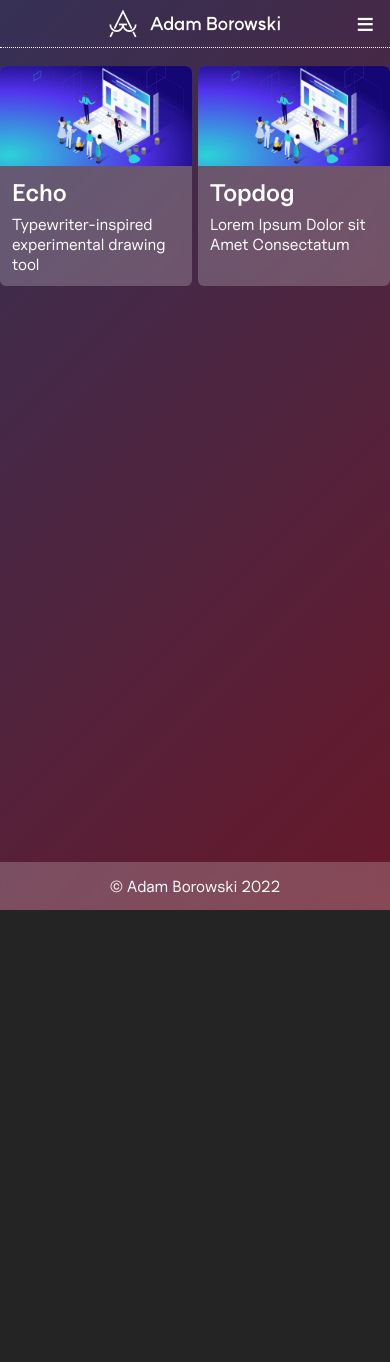
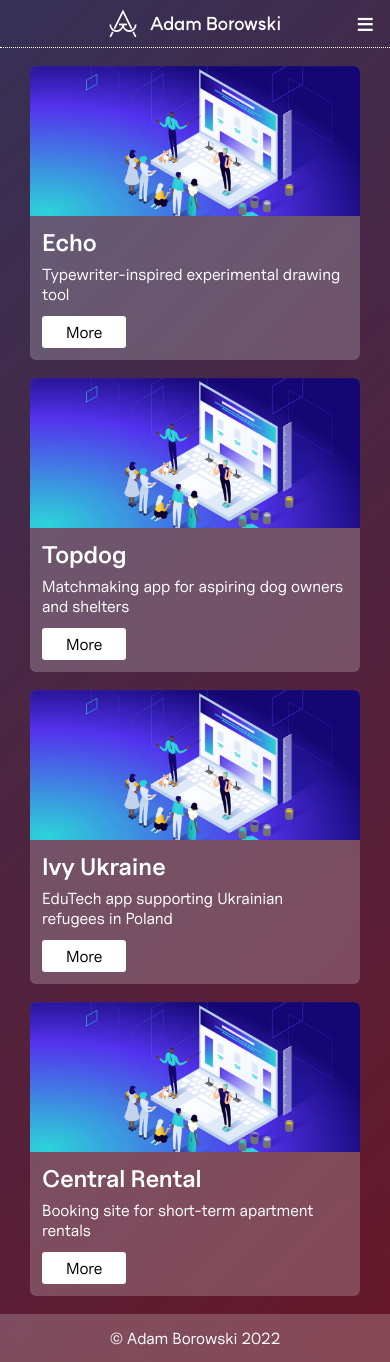
Before and after one commit to Adborowski/personal-site, a React (Vite) app: page /projects in a window 390 px wide. Before the commit the page ends 910 px from the top, so only its background shows below. Built offline with nearby package versions, Linux system fonts and the light colour scheme.

Commit message:
Corrected styling for footer eliminating some 100vh

```diff
--- a/src/App.module.css
+++ b/src/App.module.css
@@ -74,7 +74,6 @@ h2 {
 :global(.main) {
   max-width: 500px;
   margin: auto;
-  height: 100vh;
   position: relative;
 }
 
@@ -84,8 +83,9 @@ section h1 {
 }
 
 @media screen and (max-width: 500px) {
-  .home {
-    padding: 0px 18px;
+  :global(.main) {
+    padding: 0px 12px;
+    min-height: 100vh;
   }
 }
 
--- a/src/components/Footer/Footer.module.css
+++ b/src/components/Footer/Footer.module.css
@@ -1,5 +1,6 @@
 .Footer {
-  position: absolute;
+  position: relative;
+  margin-top: 18px;
   width: 100%;
   text-align: center;
   height: var(--desktop-menu-height);
--- a/src/components/Header/Header.module.css
+++ b/src/components/Header/Header.module.css
@@ -31,9 +31,9 @@
 
 /* mobile first menu */
 .menu {
-  height: 100vh;
+  height: 100%;
   width: var(--mobile-menu-width);
-  position: absolute;
+  position: fixed;
   top: 0;
   left: calc(var(--mobile-menu-width) * (-1)); /* on closed */
   transition: 0.3s ease;
--- a/src/components/Projects/Projects.module.css
+++ b/src/components/Projects/Projects.module.css
@@ -3,6 +3,15 @@
   grid-template-columns: 1fr 1fr;
   grid-gap: 6px;
   margin-top: 18px;
+}
+
+@media screen and (max-width: 400px) {
+  .ProjectsList {
+    grid-template-columns: 1fr;
+    margin-left: 18px;
+    margin-right: 18px;
+    grid-gap: 18px;
+  }
 }
 
 .project {
@@ -24,6 +33,16 @@
 }
 
 .project .image {
-  height: 100px;
+  height: 150px;
   background-size: cover;
 }
+
+.project .button {
+  color: black;
+  text-decoration: none;
+  background-color: white;
+  padding: 6px 24px;
+  display: inline-block;
+  margin-top: 12px;
+  border-radius: 3px;
+}
--- a/src/components/Projects/Projects.tsx
+++ b/src/components/Projects/Projects.tsx
@@ -1,3 +1,4 @@
+import { NavLink } from "react-router-dom";
 import styles from "./Projects.module.css";
 
 const Projects = () => {
@@ -7,13 +8,41 @@ const Projects = () => {
         label: "Echo",
         image: "sample.jpeg",
         description: "Typewriter-inspired experimental drawing tool",
-        stack: ["Javascript", "HTML", "CSS"],
+        technologies: [
+          { label: "Javascript", type: "Code" },
+          { label: "HTML", type: "Code" },
+        ],
+        route: "echo",
       },
       {
         label: "Topdog",
         image: "sample.jpeg",
-        description: "Lorem Ipsum Dolor sit Amet Consectatum",
-        stack: ["Javascript", "JQuery", "SCSS", "SQL"],
+        description: "Matchmaking app for aspiring dog owners and shelters",
+        technologies: [
+          { label: "Javascript", type: "Code" },
+          { label: "HTML", type: "Code" },
+        ],
+        route: "topdog",
+      },
+      {
+        label: "Ivy Ukraine",
+        image: "sample.jpeg",
+        description: "EduTech app supporting Ukrainian refugees in Poland",
+        technologies: [
+          { label: "Javascript", type: "Code" },
+          { label: "HTML", type: "Code" },
+        ],
+        route: "ivyukraine",
+      },
+      {
+        label: "Central Rental",
+        image: "sample.jpeg",
+        description: "Booking site for short-term apartment rentals",
+        technologies: [
+          { label: "Javascript", type: "Code" },
+          { label: "HTML", type: "Code" },
+        ],
+        route: "centralrental",
       },
     ];
 
@@ -27,6 +56,9 @@ const Projects = () => {
           <section>
             <div className={styles.name}>{proj.label}</div>
             <div className={styles.description}>{proj.description}</div>
+            <NavLink className={styles.button} to={proj.route}>
+              More
+            </NavLink>
           </section>
         </div>
       );
```
